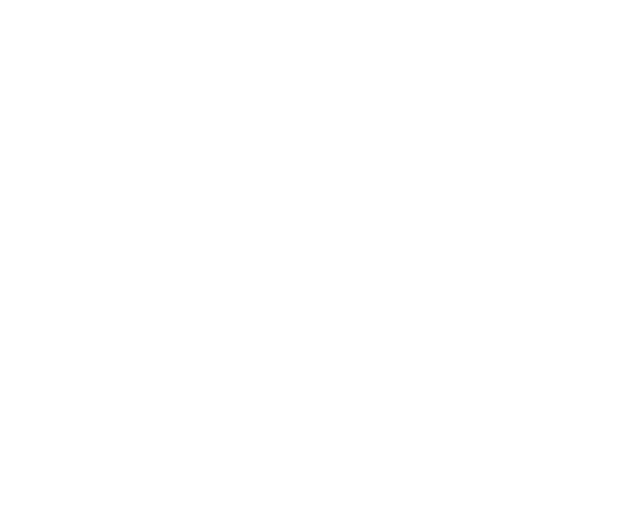
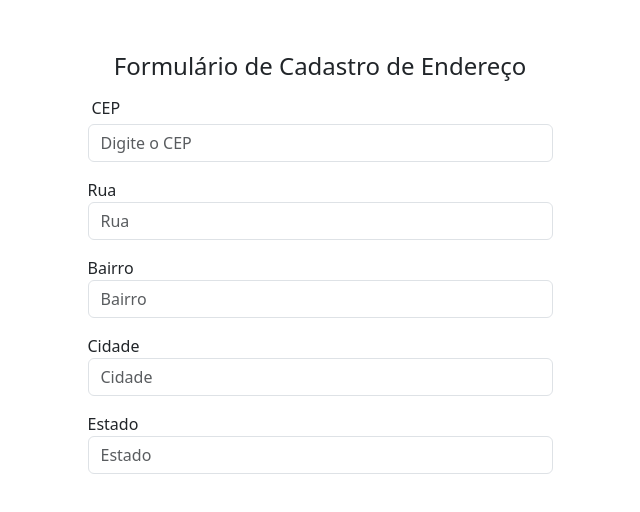
Before and after one commit to GuiBublitz/test_frontend, a plain HTML site: page index.html in a window 1280 px wide. Shown: the whole page, without its empty margins (320-960 px from the left). Drawn offline with nearby package versions, Linux system fonts and the light colour scheme.

Commit message:
html structure / adding axios library

```diff
--- a/index.html
+++ b/index.html
@@ -1,13 +1,45 @@
 <!DOCTYPE html>
-<html lang="en">
+<html lang="pt-br">
 <head>
     <meta charset="UTF-8">
     <meta http-equiv="X-UA-Compatible" content="IE=edge">
     <meta name="viewport" content="width=device-width, initial-scale=1.0">
     <title>Document</title>
     <link href="https://cdn.jsdelivr.net/npm/bootstrap@5.3.0-alpha3/dist/css/bootstrap.min.css" rel="stylesheet" integrity="sha384-KK94CHFLLe+nY2dmCWGMq91rCGa5gtU4mk92HdvYe+M/SXH301p5ILy+dN9+nJOZ" crossorigin="anonymous">
+    <script src="https://cdn.jsdelivr.net/npm/axios/dist/axios.min.js"></script>
 </head>
 <body>
+    <div class="container">
+        <div class="row">
+            <div class="col-12">
+                <form id="form-endereco" class="col-5 mx-auto mt-5">
+                    <fieldset>
+                        <legend class="text-center">Formulário de Cadastro de Endereço</legend>
+                        <div class="mb-3">
+                            <label for="cep" class="form-label m-1">CEP</label>
+                            <input id="cep" type="text" class="form-control" placeholder="Digite o CEP" required/>
+                        </div>
+                        <div class="mb-3">
+                            <label for="rua" class="form-label m-0">Rua</label>
+                            <input id="rua" type="text" class="form-control" placeholder="Rua" readonly/>
+                        </div>
+                        <div class="mb-3">
+                            <label for="bairro" class="form-label m-0">Bairro</label>
+                            <input id="bairro" type="text" class="form-control" placeholder="Bairro" readonly/>
+                        </div>
+                        <div class="mb-3">
+                            <label for="cidade" class="form-label m-0">Cidade</label>
+                            <input id="cidade" type="text" class="form-control" placeholder="Cidade" readonly/>
+                        </div>
+                        <div class="mb-3">
+                            <label for="estado" class="form-label m-0">Estado</label>
+                            <input id="estado" type="text" class="form-control" placeholder="Estado" readonly/>
+                        </div>
+                    </fieldset>
+                </form>
+            </div>
+        </div>
+    </div>
 
     <script src="https://cdn.jsdelivr.net/npm/bootstrap@5.3.0-alpha3/dist/js/bootstrap.bundle.min.js" integrity="sha384-ENjdO4Dr2bkBIFxQpeoTz1HIcje39Wm4jDKdf19U8gI4ddQ3GYNS7NTKfAdVQSZe" crossorigin="anonymous"></script>
 </body>
```
